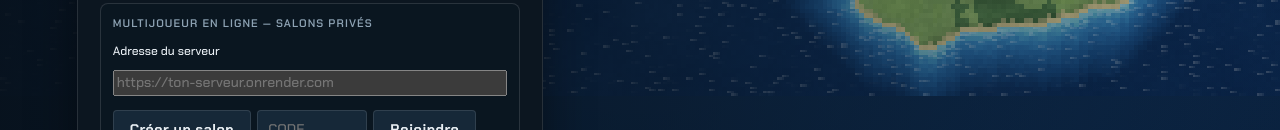
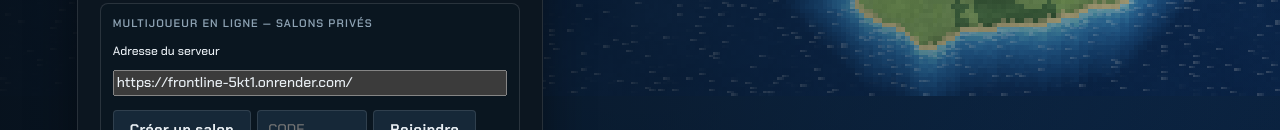
Before and after one commit to RedHabile/Frontline, a website: page index.html in a window 1280 px wide. Shown: the part 670-800 px from the top of the page. Drawn offline with Linux system fonts and the light colour scheme; animation ran at ten frames a second.

Commit message:
Préremplir l’adresse du serveur multijoueur

```diff
--- a/index.html
+++ b/index.html
@@ -3253,7 +3253,7 @@ h2 { font-size: 34px; }
   /* ---------- Connexion aux salons privés multijoueurs ---------- */
   var lfSocket = null, lfRoomCode = '', lfPlayerId = '', lfRoomHost = false, lfRoomPlayers = [];
   var lfServerInput = $('lfServerUrl'), lfRoomStatus = $('lfRoomStatus'), lfRoomDetails = $('lfRoomDetails');
-  lfServerInput.value = load('lf.serverUrl','');
+  lfServerInput.value = load('lf.serverUrl','https://frontline-5kt1.onrender.com/');
   function lfSetRoomStatus(message, bad) {
     lfRoomStatus.textContent = message;
     lfRoomStatus.style.color = bad ? '#ff9a91' : '';
```
